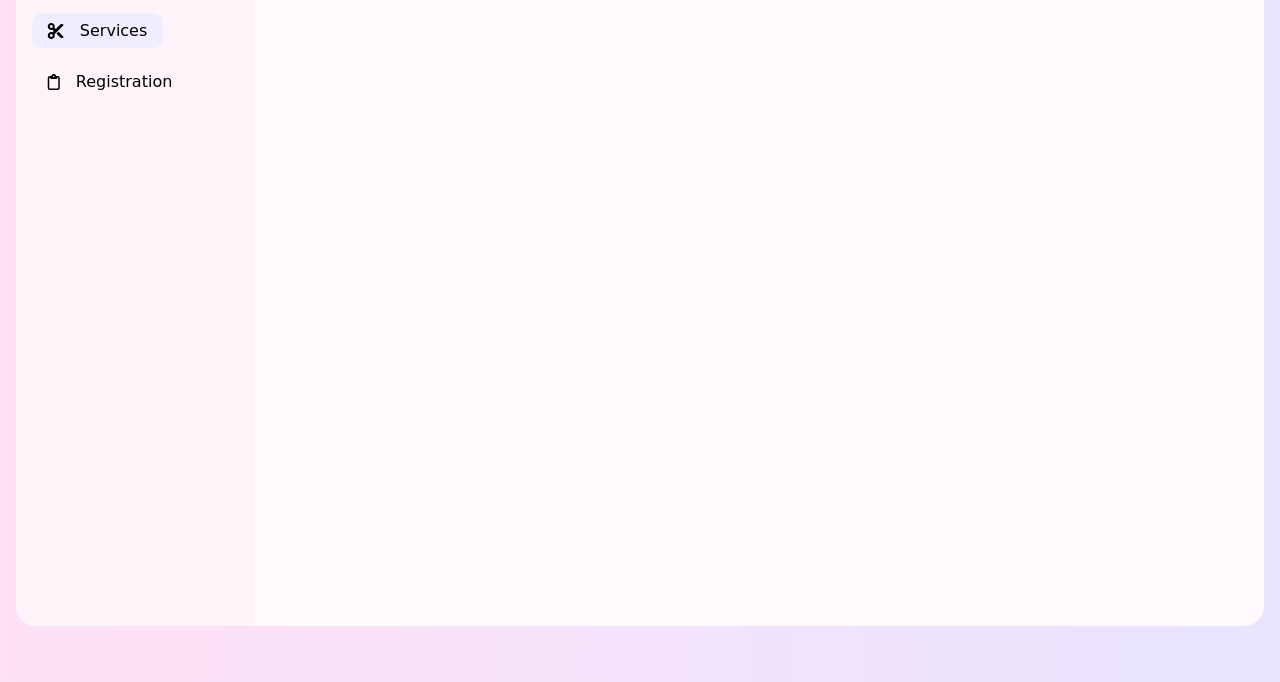
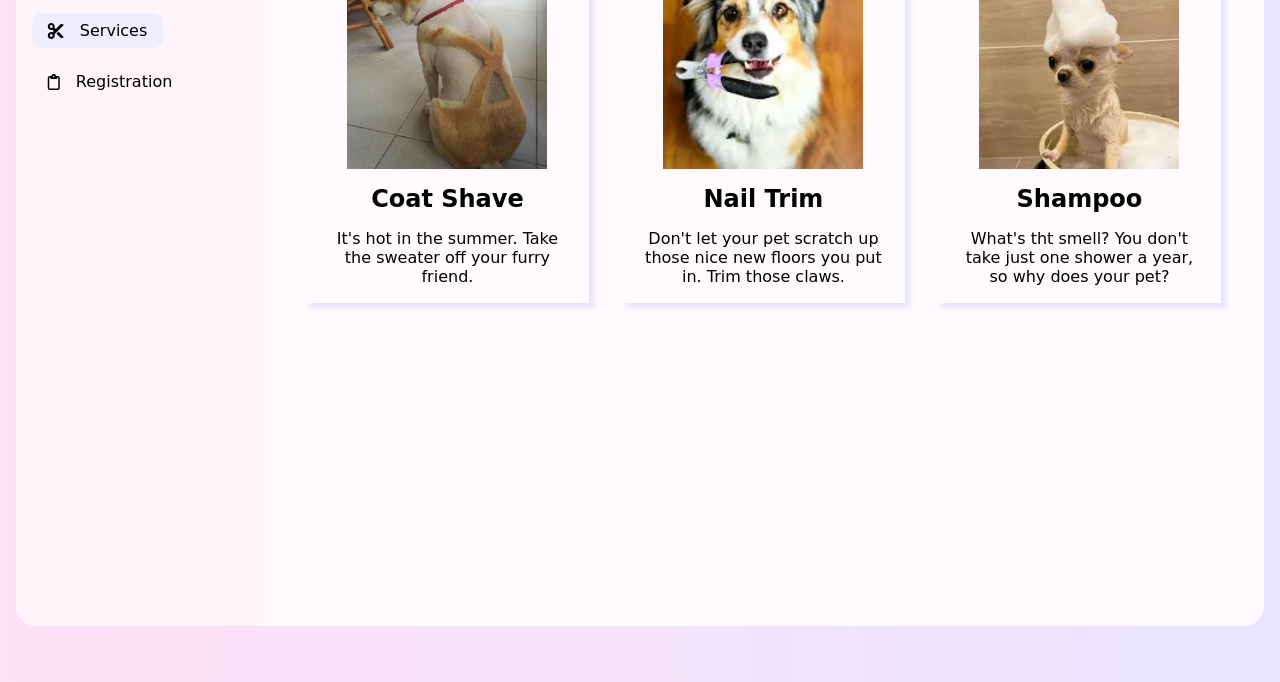
Before and after one commit to BrantRobinson/PetSalon, a plain HTML site: page services.html in a window 1280 px wide. Shown: the part 118-800 px from the top of the page. Drawn offline with Linux system fonts and the light colour scheme.

Commit message:
first commit

```diff
--- a/services.html
+++ b/services.html
@@ -36,8 +36,25 @@
         </ul>
     </div>
 
-    <div class="main-container">
+    <div class="main-container-services">
         <h1>Services</h1>
+        <div class="services-main">
+            <div class="service">
+                <img class="service-img" src="./img/shave.jpg" alt="pet shave">
+                <h2>Coat Shave</h2>
+                <p>It's hot in the summer. Take the sweater off your furry friend.</p>
+            </div>
+            <div class="service">
+                <img class="service-img" src="./img/nail-trim.jpeg" alt="dog with nail clippers">
+                <h2>Nail Trim</h2>
+                <p>Don't let your pet scratch up those nice new floors you put in. Trim those claws. </p>
+            </div>
+            <div class="service">
+                <img class="service-img" src="./img/shampoo.jpeg" alt="shampoo dog">
+                <h2>Shampoo</h2>
+                <p>What's tht smell? You don't take just one shower a year, so why does your pet?</p>
+            </div>
+        </div>
     </div>
 
      <script src="https://kit.fontawesome.com/a997a72866.js" crossorigin="anonymous"></script>
--- a/styles/styles.css
+++ b/styles/styles.css
@@ -250,6 +250,43 @@ thead {
     background-color: var(--bg-color-sec) !important;
 }
 
+.main-container-services {
+    margin: 1em 1em 1em 0;
+    background-color: var(--bg-color-main);
+    padding: var(--pd-sm);
+    border-radius: 0 var(--br-md) var(--br-md) 0;
+    width: 100%;
+    display: flex;
+    flex-direction: column;
+    gap: var(--pd-sm);
+    justify-content: flex-start;
+    align-items: center;
+}
+
+.services-main {
+    display: flex;
+    flex-wrap: wrap;
+    gap: var(--pd-lg);
+}
+.service {
+    display: flex;
+    flex-direction: column;
+    gap: var(--pd-md);
+    box-shadow: 5px 5px 5px var(--bg-color-sec);
+    padding: var(--pd-md);
+    border: 1px solid var(--bg-color-main);
+    align-items: center;
+    text-align: center;
+    width: 250px;
+}
+
+.service-img {
+    width: 200px;
+    height: 200px;
+    object-fit: cover;
+
+}
+
 @media (min-width: 800px) {
     .main-container {
         grid-template-areas:
```
Also changed, not shown: img/nail-trim.jpeg (added), img/shampoo.jpeg (added), img/shave.jpg (added), 1 other file.
